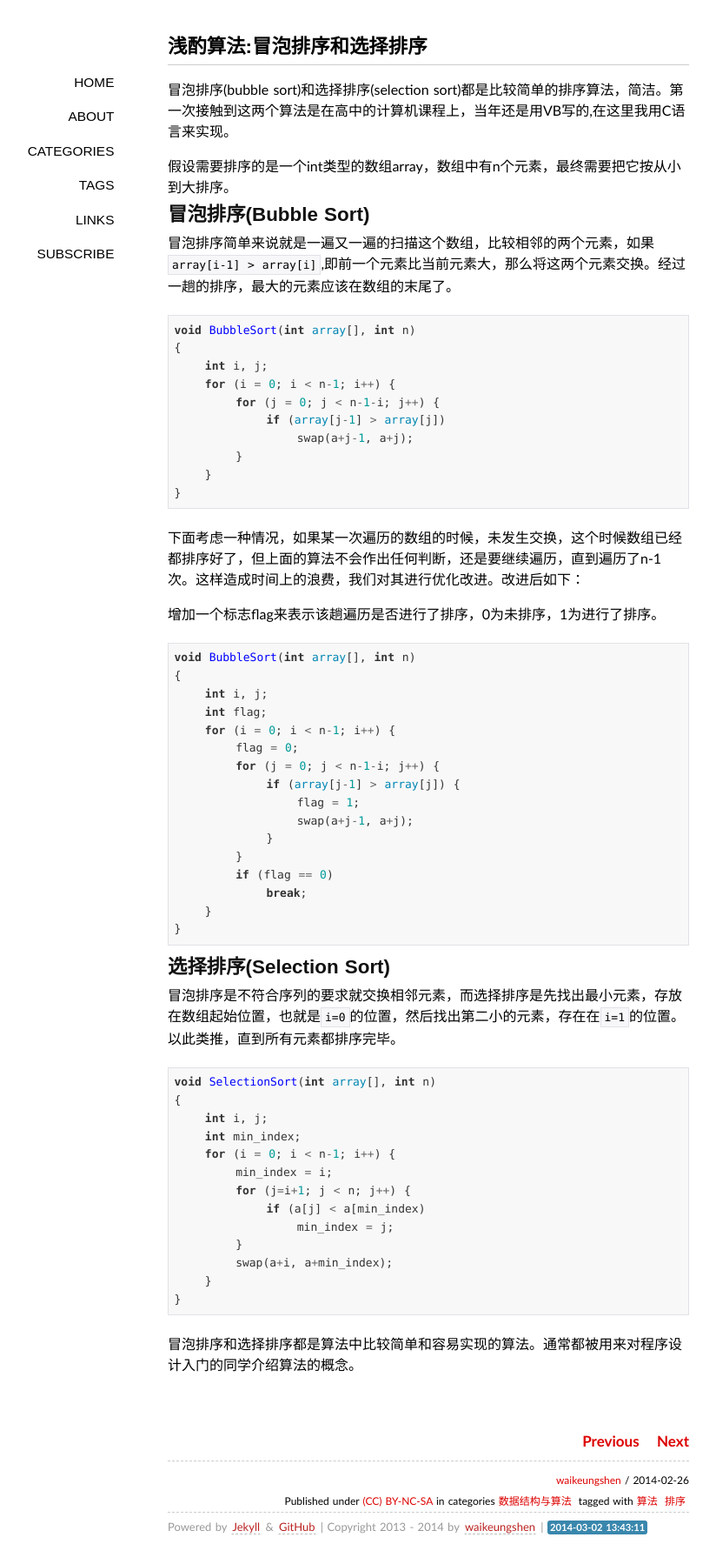
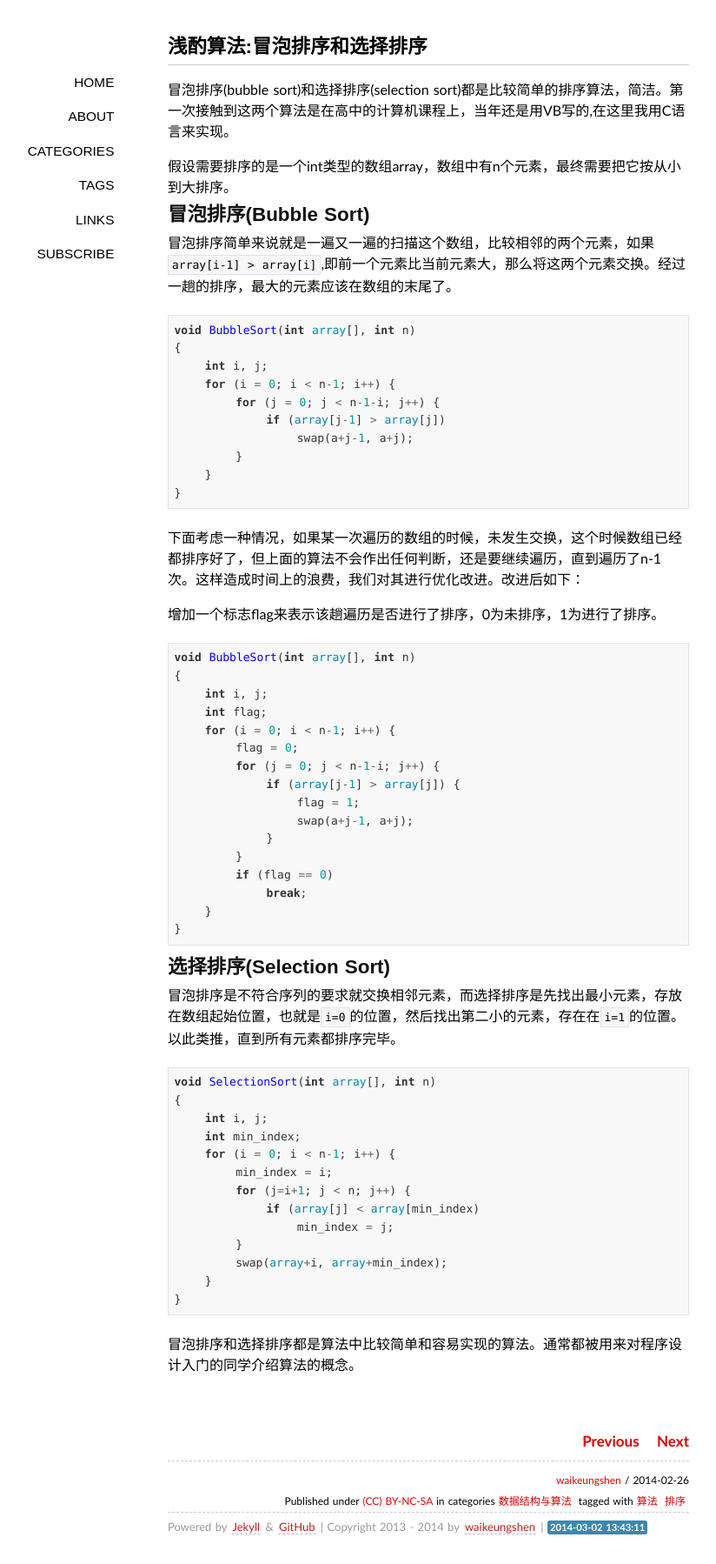
Before and after one commit to AndroidInternal/waikeung.github.com, a Jekyll site: the page built from _posts/2014-02-26-bubble_sort_and_select_sort.md, in a window 1280 px wide. Shown: the whole page at 87% size, without its empty margins (147-971 px from the left). Built offline with Jekyll 4.4.1, drawn with Linux system fonts in a browser that asks for light colours; some web fonts are replaced; Markdown is read by kramdown in place of the engine named in the settings.

Commit message:
修改select sort

````diff
--- a/_posts/2014-02-26-bubble_sort_and_select_sort.md
+++ b/_posts/2014-02-26-bubble_sort_and_select_sort.md
@@ -60,10 +60,10 @@ void SelectionSort(int array[], int n)
     for (i = 0; i < n-1; i++) {
         min_index = i;
         for (j=i+1; j < n; j++) {
-            if (a[j] < a[min_index)
+            if (array[j] < array[min_index)
                 min_index = j;
         }
-        swap(a+i, a+min_index);
+        swap(array+i, array+min_index);
     }
 }
 ```
````
